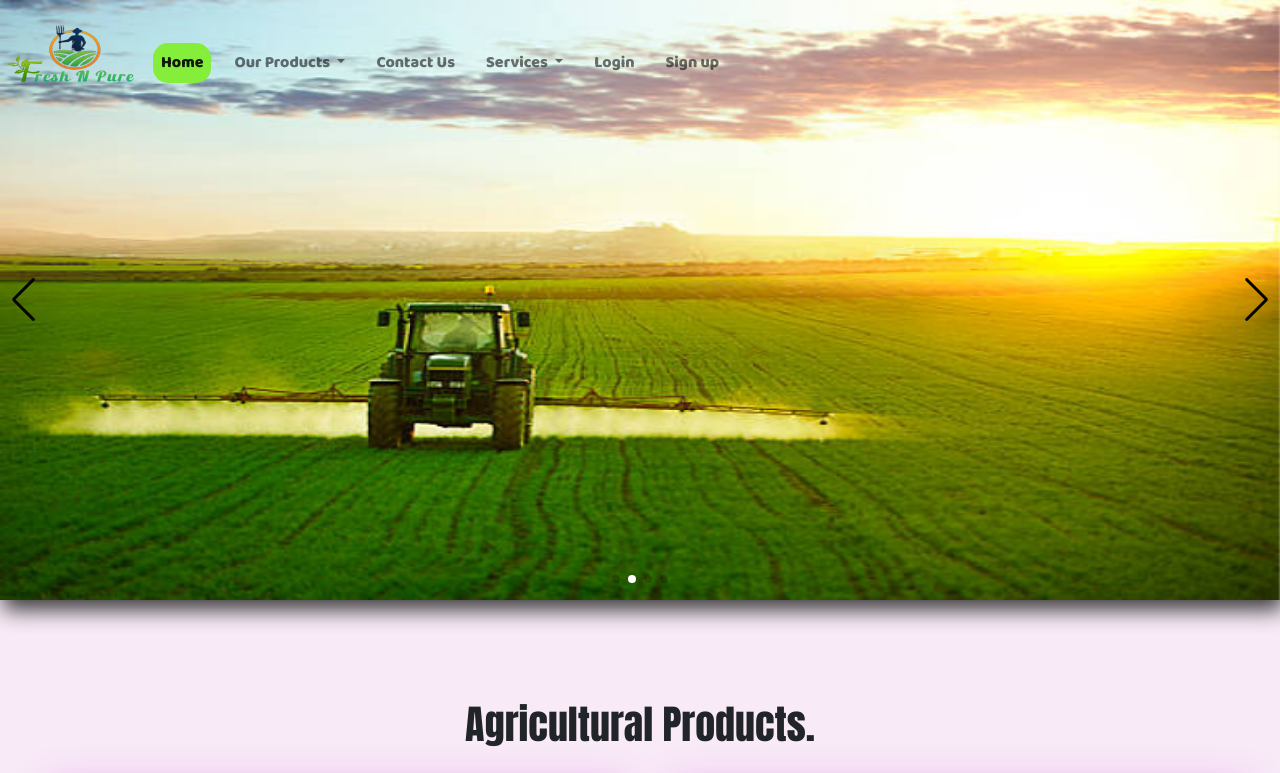
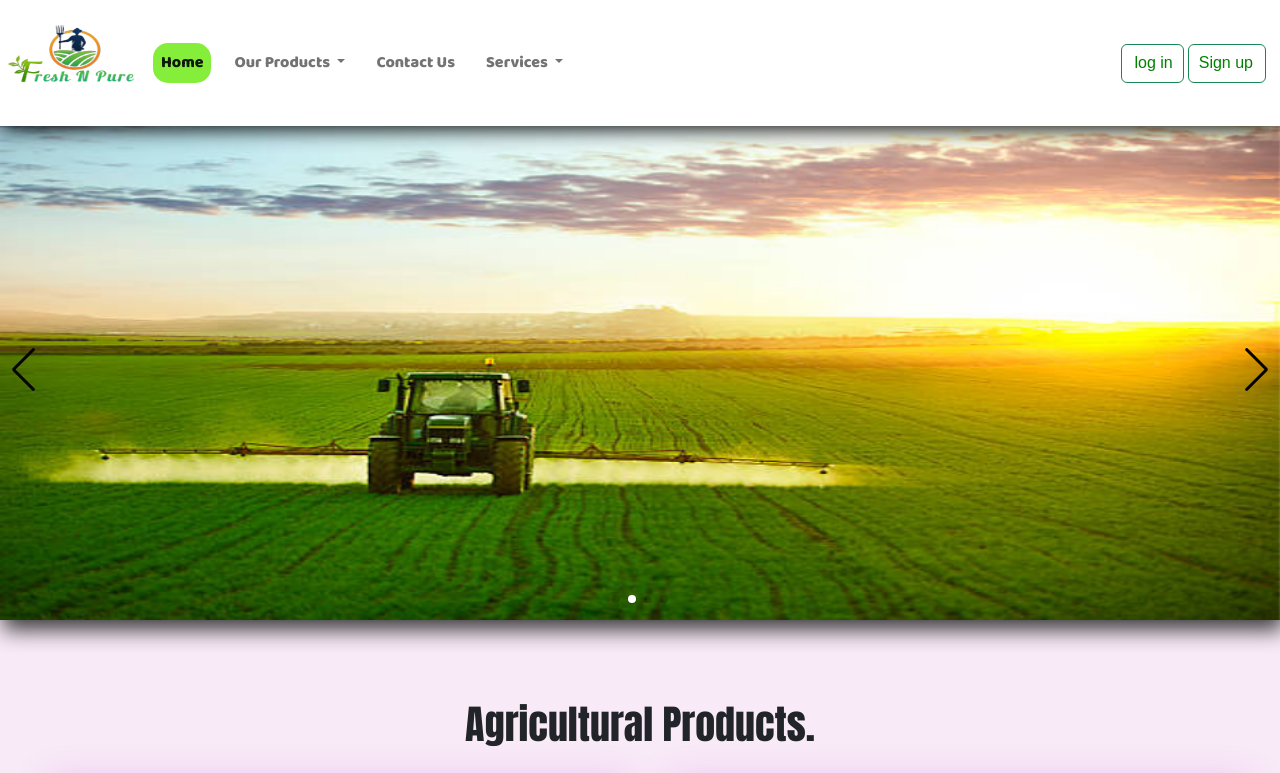
Before and after one commit to Manjeshpatil/FreshNpure, a plain HTML site: page index.html in a window 1280 px wide. Shown: the top 773 px of the page. Drawn offline with nearby package versions, Linux system fonts and the light colour scheme; a web font is replaced by a local one.

Commit message:
navbar done to normal

```diff
--- a/index.html
+++ b/index.html
@@ -68,17 +68,11 @@
                             <li><a class="dropdown-item" href="#">About Us</a></li>
                         </ul>
                     </li>
-                    <li class="nav-item">
-                        <a class="nav-link" href="login.html" style="font-family: 'Baloo Bhai 2', cursive;">Login</a>
-                    </li>
-                    <li class="nav-item">
-                        <a class="nav-link" href="signup.html" style="font-family: 'Baloo Bhai 2', cursive;">Sign up</a>
-                    </li>
                 </ul>
-                <!-- <form class="d-flex" role="search" style="font-family: 'Baloo Bhai 2', cursive;">
+                <form class="d-flex" role="search" style="font-family: 'Baloo Bhai 2', cursive;">
                    <button class="btn btn-outline-success" style="margin: 2px;"  id="one"  type="submit"><a href="login.html" style="text-decoration: none;color: green;" onmouseenter="this.style.color='white'" onmouseleave="this.style.color='green' ">log in</a></button>
                  <button class="btn btn-outline-success" style="margin: 2px;"  id="two"   type="submit"><a href="signup.html" onmouseenter="this.style.color='white'" onmouseleave="this.style.color='green' " style="text-decoration:none;color: green;">Sign up</a></button>
-                </form> -->
+                </form>
             </div>
         </div>
     </nav>
--- a/style.css
+++ b/style.css
@@ -14,9 +14,9 @@ body{
 .containerslide{
    box-shadow: 3px 10px 20px 0.3px #2e2e2ef0;
     width: 100%;
-    height: 600px;
+    height: 500px;
     position: absolute;
-    top: 0px;
+    top:120px;
 
 }
 .swiper{
@@ -25,7 +25,7 @@ body{
 }
 .swiper-slide img{
     width: 100%;
-    height: 600px;
+    height: 500px;
 }
 
 .swiper .swiper-button-prev,.swiper .swiper-button-next{
@@ -54,9 +54,8 @@ body{
 
 .navbar{
     /* background:linear-gradient(to bottom right,rgb(144, 246, 144), rgb(79, 224, 79)); */
-    background-color: transparent;
-    color: #fff;
-    /* box-shadow: 2px 3px 20px 0.3px black; */
+    background-color: #fff;
+    box-shadow: 2px 3px 20px 0.3px black;
 }
 .navbar .collapse .navbar-nav .nav-item:hover{
     border-radius: 12px;
```
